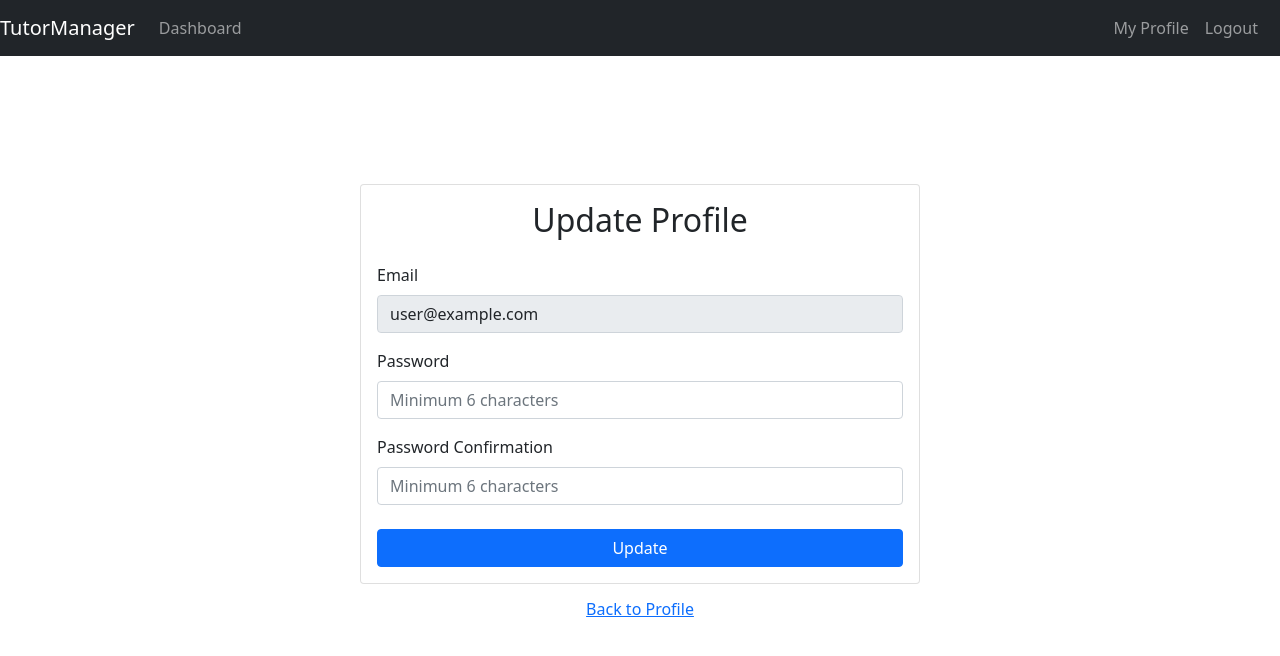
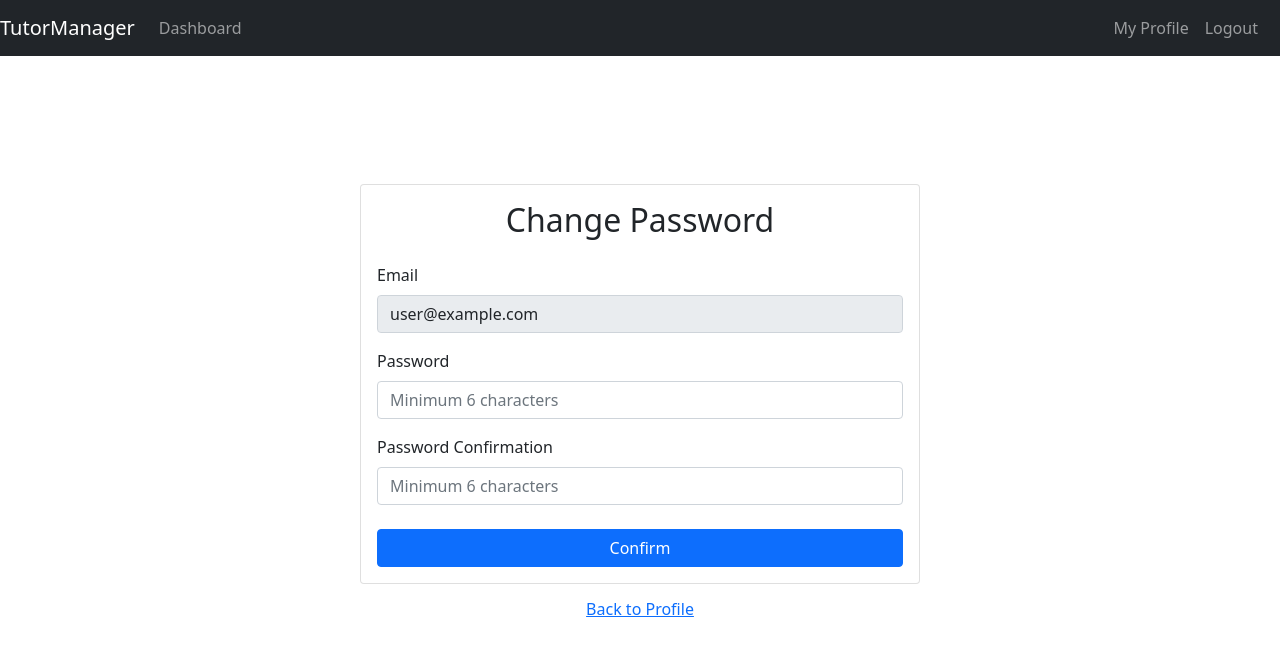
Before and after one commit to nicollegann/Orbital, a React (Create React App) app: page /change-password in a window 1280 px wide. Shown: the top 656 px of the page. Built offline with nearby package versions, Linux system fonts and the light colour scheme; no server answers; sample sign-in values are in the browser's storage.

Commit message:
Update ChangePassword.js

```diff
--- a/src/components/ChangePassword.js
+++ b/src/components/ChangePassword.js
@@ -42,7 +42,7 @@ export default function ChangePassword() {
       <NavigationBar />
       <Card className="justify-content-md-center" style={{width: "35rem", margin: "10% auto 1%"}}>
         <Card.Body>
-          <h2 className="text-center mb-4">Update Profile</h2>
+          <h2 className="text-center mb-4">Change Password</h2>
           {error && <Alert variant="danger">{error}</Alert>}
           {message && <Alert variant="success">{message}</Alert>}
           <Form onSubmit={handleSubmit}>
@@ -58,7 +58,7 @@ export default function ChangePassword() {
               <Form.Label>Password Confirmation</Form.Label>
               <Form.Control type="password" ref={passwordConfirmRef} placeholder="Minimum 6 characters"/>
             </Form.Group>
-            <Button disabled={loading} className="w-100" type="submit">Update</Button>
+            <Button disabled={loading} className="w-100" type="submit">Confirm</Button>
           </Form>
         </Card.Body>
       </Card>
```
